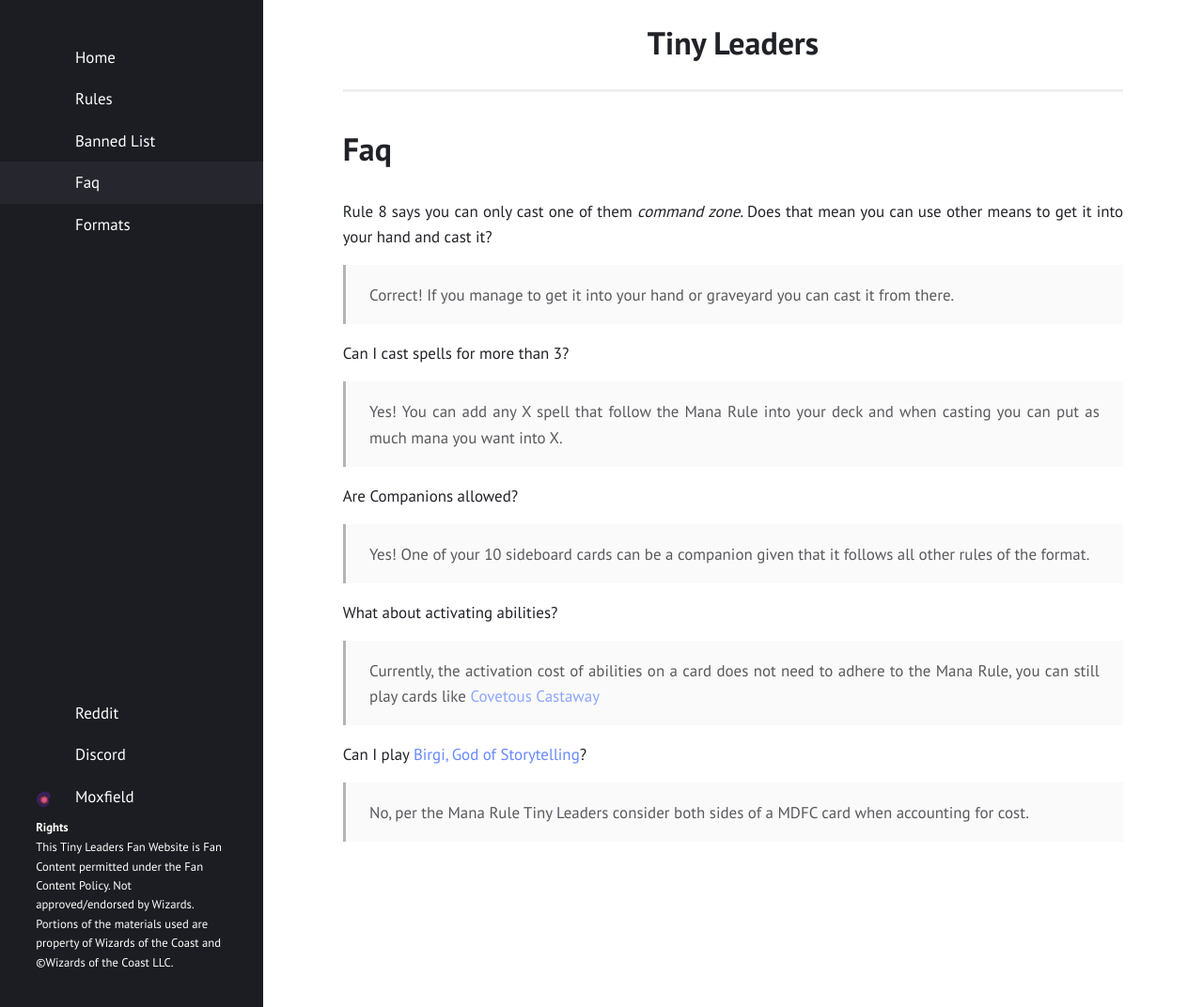
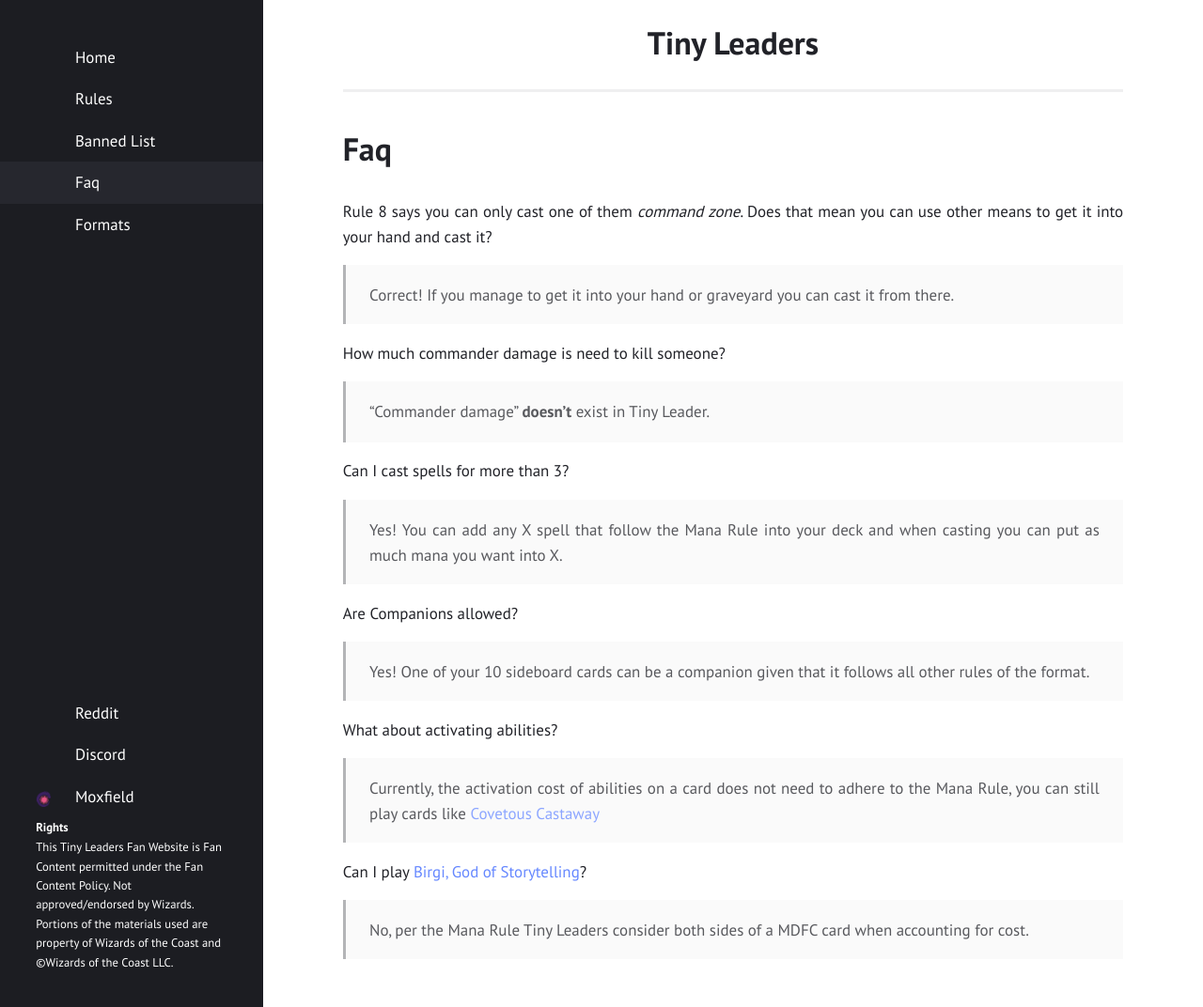
Before and after one commit to TinyLeaders/tinyleaders.github.io, a Jekyll site: the page built from _pages/faq.md, in a window 1280 px wide and 1072 px high. Shown: the whole window at 94% size. Built offline with Jekyll 4.4.1, drawn with Linux system fonts in a browser that asks for light colours.

Commit message:
faq about commander damage

```diff
--- a/_pages/faq.md
+++ b/_pages/faq.md
@@ -6,6 +6,9 @@ permalink: /faq/
 
 Rule 8 says you can only cast one of them _command zone_. Does that mean you can use other means to get it into your hand and cast it?
 > Correct! If you manage to get it into your hand or graveyard you can cast it from there.
+
+How much commander damage is need to kill someone?
+> "Commander damage" **doesn't** exist in Tiny Leader.
 
 Can I cast spells for more than 3?
 > Yes! You can add any X spell that follow the Mana Rule into your deck and when casting you can put as much mana you want into X.
```
Also changed, not shown: _pages/rules.md (+1 -1 lines).
